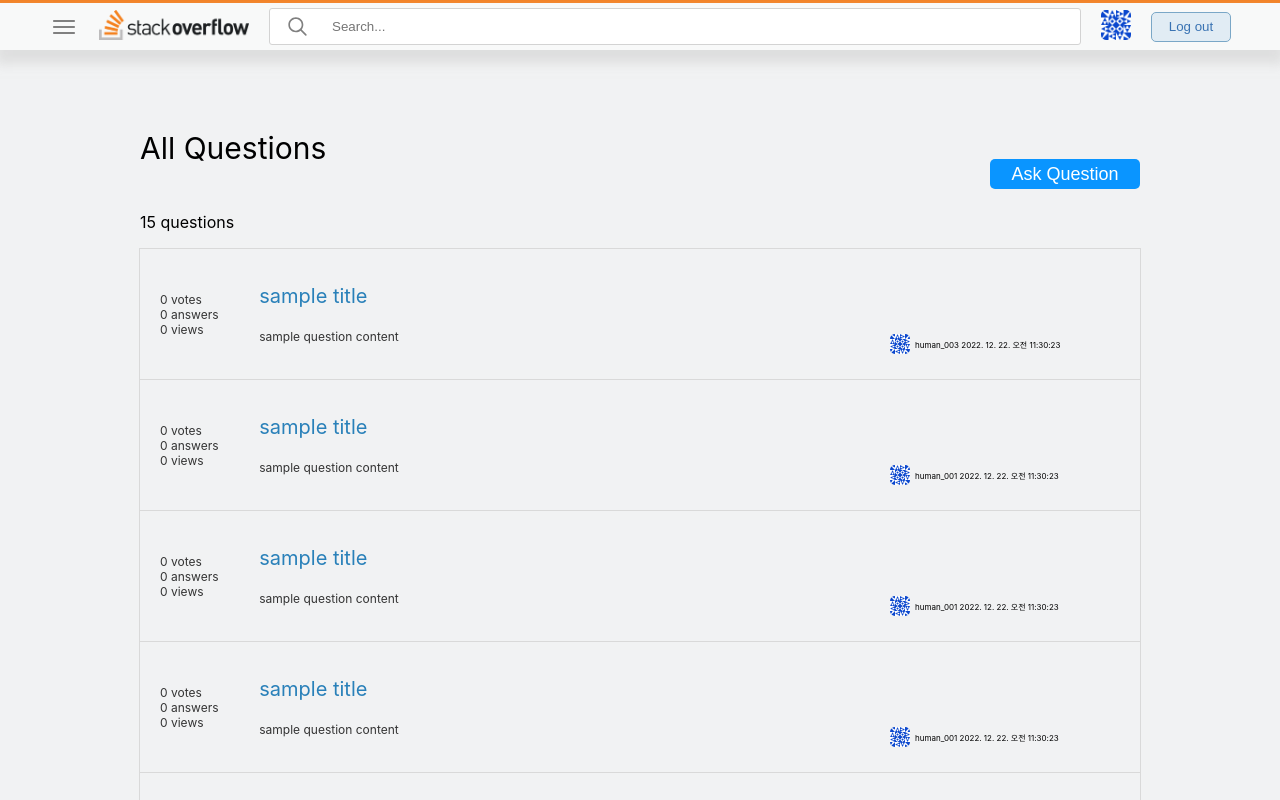
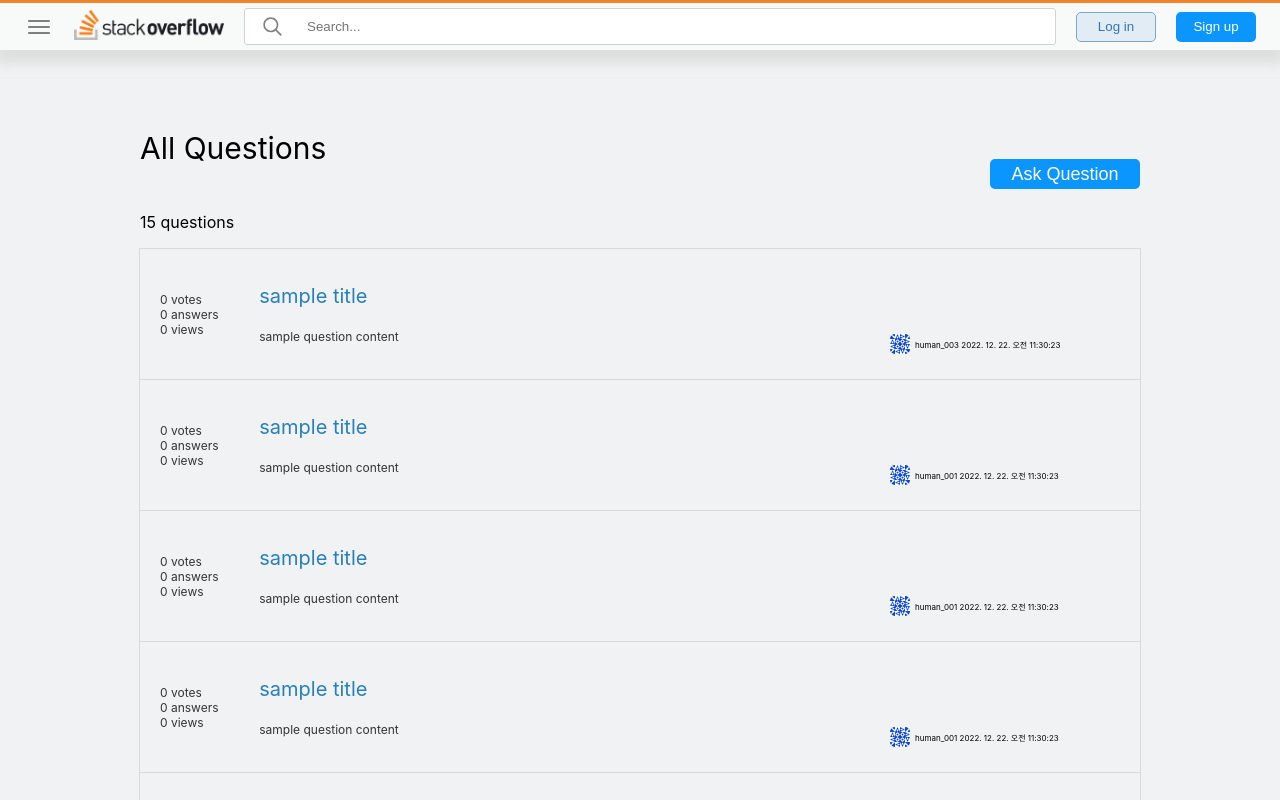
Before and after one commit to codestates-seb/seb41_pre_018, a React (Create React App) app in the folder client/: page / in a window 1280 px wide. Shown: the top 800 px of the page. Built offline with nearby package versions, Linux system fonts and the light colour scheme; the HTML template or start-up script is replaced by a standard one.

Commit message:
[FE_Feat] 회원탈퇴 모달창 구현

```diff
--- a/client/src/App.js
+++ b/client/src/App.js
@@ -7,13 +7,16 @@ import Login from './Components/Login';
 import Main from './Pages/Main';
 import Sign from './Pages/Sign';
 import MyPage from './Pages/MyPage';
+import Signup_Completed from './Pages/Signup_Completed';
+import Search from './Pages/Search';
+import Deleteuser_Completed from './Pages/Deleteuser_Completed';
 
 const GlobalStyle = createGlobalStyle`
   body {
     background-color: #f1f2f3;
   }
 `;
-let isLoggedIn = true;
+let isLoggedIn = false;
 
 function App() {
   return (
@@ -25,6 +28,12 @@ function App() {
         <Route path="/login" element={<Login />} />
         <Route path="/signup" element={<Sign />} />
         <Route path="/user/:name" element={<MyPage />} />
+        <Route path="/signup-completed" element={<Signup_Completed />} />
+        <Route path="/search" element={<Search />} />
+        <Route
+          path="/deleteuser-completed"
+          element={<Deleteuser_Completed />}
+        />
       </Routes>
     </BrowserRouter>
   );
```
